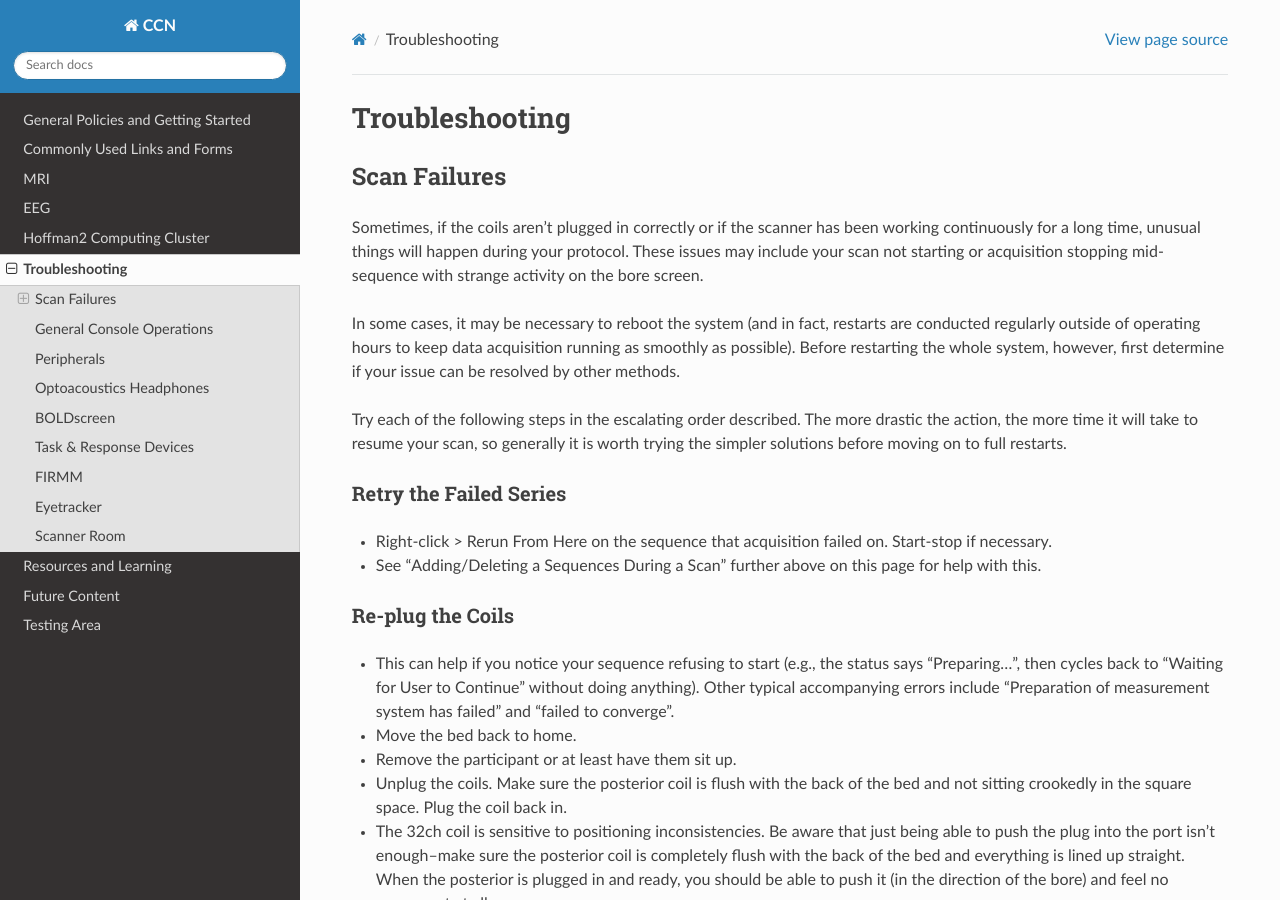
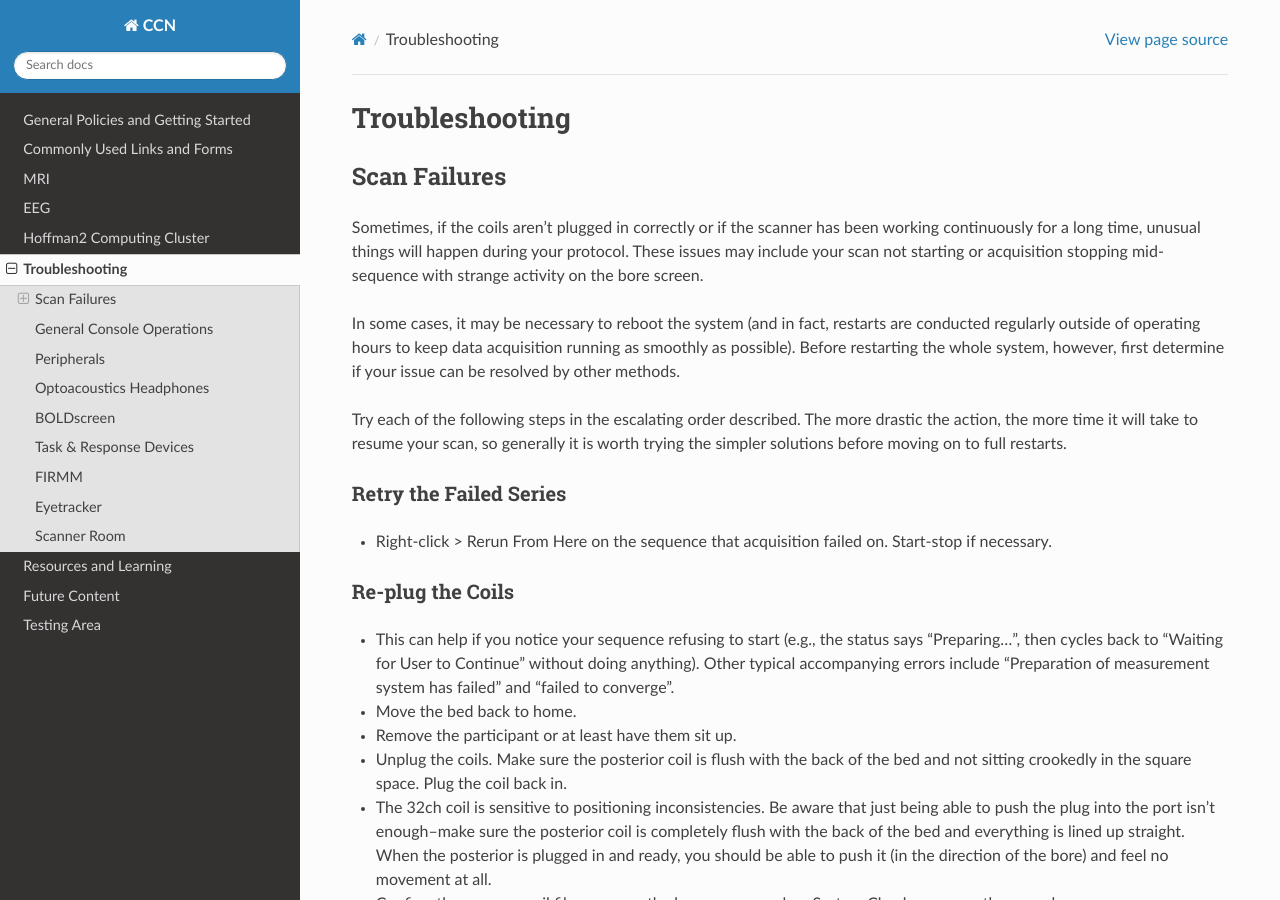
Before and after one commit to CCN-Support/CCN_Wiki, a Sphinx documentation site: the page built from docs/source/troubleshooting.rst, in a window 1280 px wide and 900 px high. Built offline with Sphinx 7.4.7 and the Read the Docs theme 3.1.0, drawn with Linux system fonts in a browser that asks for light colours; some of the changed lines change nothing that is shown.

Commit message:
Update troubleshooting instructions for clarity
Clarified troubleshooting steps for unit power issues and audio connections.

```diff
--- a/docs/source/troubleshooting.rst
+++ b/docs/source/troubleshooting.rst
@@ -14,7 +14,6 @@
 ^^^^^^^^^^^^^^^^^^^^^^^
 
 - Right-click > Rerun From Here on the sequence that acquisition failed on. Start-stop if necessary.
-- See "Adding/Deleting a Sequences During a Scan" further above on this page for help with this.
 
 Re-plug the Coils
 ^^^^^^^^^^^^^^^^^
@@ -225,7 +224,7 @@
 
 .. dropdown:: Unit won't turn on
 
-  This may happen if a group forgets to turn the system off at the end of their session and it stays on for a long time before finally being switched off. Turn the unit off and leave it off for some time, perhaps while you are setting up and registering your participant. Try pressing the switch again and repeat until it turns on. It may take a few cycles of switch flipping, but the unit has always come back on before long.
+  This may happen if a group forgets to turn the system off at the end of their session and it stays on for a long time before finally being switched off. Turn the unit off and leave it off for at least a few minutes, perhaps while you are setting up and registering your participant. Try pressing the switch again--a few cycles of downtime and switch flipping has always been sufficient to turn the unit back on in the past. If you have tried at least three times (not in rapid succession) and the system still won't turn on, contact CCN support.
 
 .. dropdown:: The task/computer audio isn't playing through headphones
 
```
